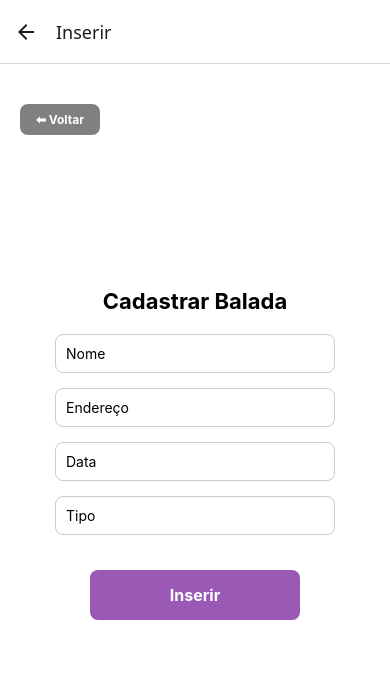
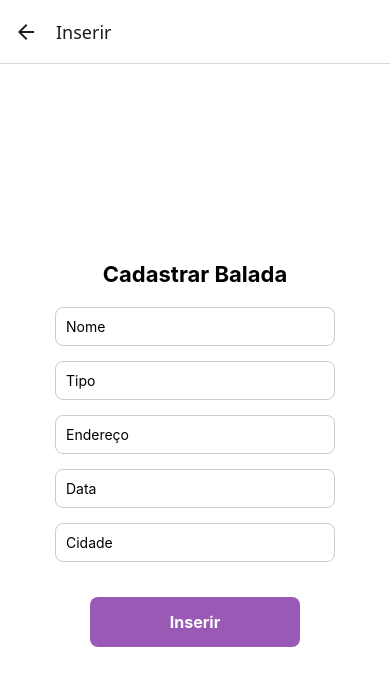
Before and after one commit to vitorcecato-sesi/balada-backend-mobile, a React Native app: screen /Inserir in a window 390 px wide. Shown: the top 686 px of the page. Built offline with nearby package versions, Linux system fonts and the light colour scheme.

Commit message:
alterei o input de tipo para cidade e adicionei o input de tipo

```diff
--- a/screens/Inserir.js
+++ b/screens/Inserir.js
@@ -11,6 +11,7 @@ export default function Inserir({ navigation }) {
   const [endereco, setEndereco] = useState("")
   const [dataBalada, setDataBalada] = useState("") // <- só para a data digitada
   const [tipo, setTipo] = useState("")
+    const [cidade, setCidade] = useState("")
   const [listaBaladas, setListaBaladas] = useState([]) // <- lista de registros salvos
 
   const limparCampos = () => {
@@ -18,11 +19,12 @@ export default function Inserir({ navigation }) {
     setEndereco("")
     setDataBalada("")
     setTipo("")
+    setCidade("")
   }
 
   const metodoPost = async () => {
     // Validação: não permitir campos vazios
-    if (!nome || !endereco || !dataBalada || !tipo) {
+    if (!nome || !endereco || !dataBalada || !tipo || !cidade) {
       Alert.alert("Erro", "Preencha todos os campos antes de continuar!")
       return
     }
@@ -38,6 +40,7 @@ export default function Inserir({ navigation }) {
           endereco: endereco,
           data: dataBalada, // usa a data do input
           tipo: tipo,
+          cidade: cidade,
         }),
       })
 
@@ -61,12 +64,6 @@ export default function Inserir({ navigation }) {
 
   return (
     <View style={styles.container}>
-      <TouchableOpacity
-        style={styles.botaoMen}
-        onPress={() => navigation.goBack()}
-      >
-        <Text style={styles.textoBotaoMen}>⬅ Voltar</Text>
-      </TouchableOpacity>
 
       <Text style={styles.titulo}>Cadastrar Balada</Text>
 
@@ -75,6 +72,12 @@ export default function Inserir({ navigation }) {
         placeholder="Nome"
         value={nome}
         onChangeText={setNome}
+      />
+      <TextInput
+        style={styles.input}
+        placeholder="Tipo"
+        value={tipo}
+        onChangeText={setTipo}
       />
       <TextInput
         style={styles.input}
@@ -88,11 +91,11 @@ export default function Inserir({ navigation }) {
         value={dataBalada}
         onChangeText={setDataBalada}
       />
-      <TextInput
+     <TextInput
         style={styles.input}
-        placeholder="Tipo"
-        value={tipo}
-        onChangeText={setTipo}
+        placeholder="Cidade"
+        value={cidade}
+        onChangeText={setCidade}
       />
 
       <TouchableOpacity style={styles.botao} onPress={metodoPost}>
@@ -107,7 +110,7 @@ export default function Inserir({ navigation }) {
           </Text>
           {listaBaladas.map((item, index) => (
             <Text key={index}>
-              {item.nome} - {item.endereco} - {item.data} - {item.tipo}
+              {item.nome} - {item.endereco} - {item.data} - {item.tipo} - {item.cidade}
             </Text>
           ))}
         </View>
```
